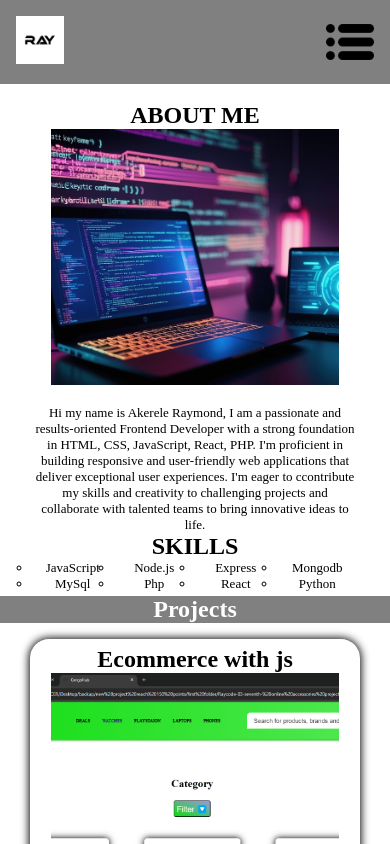
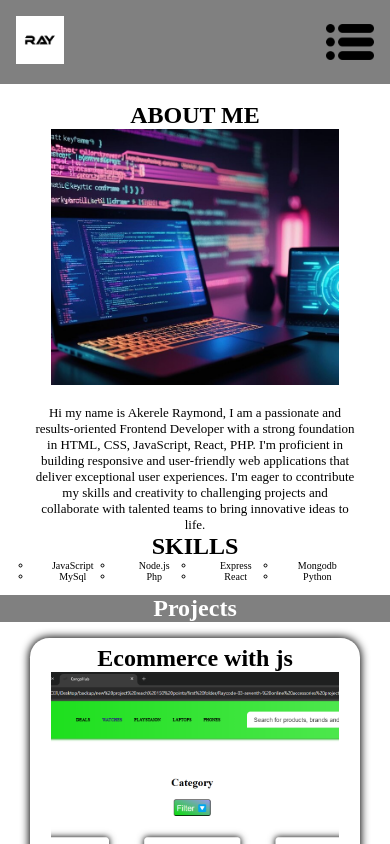
Before and after one commit to Raycode-03/portfolio, a React (Create React App) app: page /index in a window 390 px wide. Shown: the top 844 px of the page. Built offline with nearby package versions, Linux system fonts and the light colour scheme.

Commit message:
initial commit

```diff
--- a/src/css/two_media.css
+++ b/src/css/two_media.css
@@ -50,9 +50,8 @@
     h1{
         font-size:30px;
     }
-    .or{
-        width: 15rem;
-        padding-left: 2.5rem;
+    .skills>ul>li{
+        font-size:small;
     }
     input{
         width:16rem;
@@ -71,7 +70,7 @@
         font-size: small;
     }
     .skills>ul>li{
-        font-size: small;
+        font-size: x-small;
     }
     .deal_h1{
         font-size: x-large;
```
